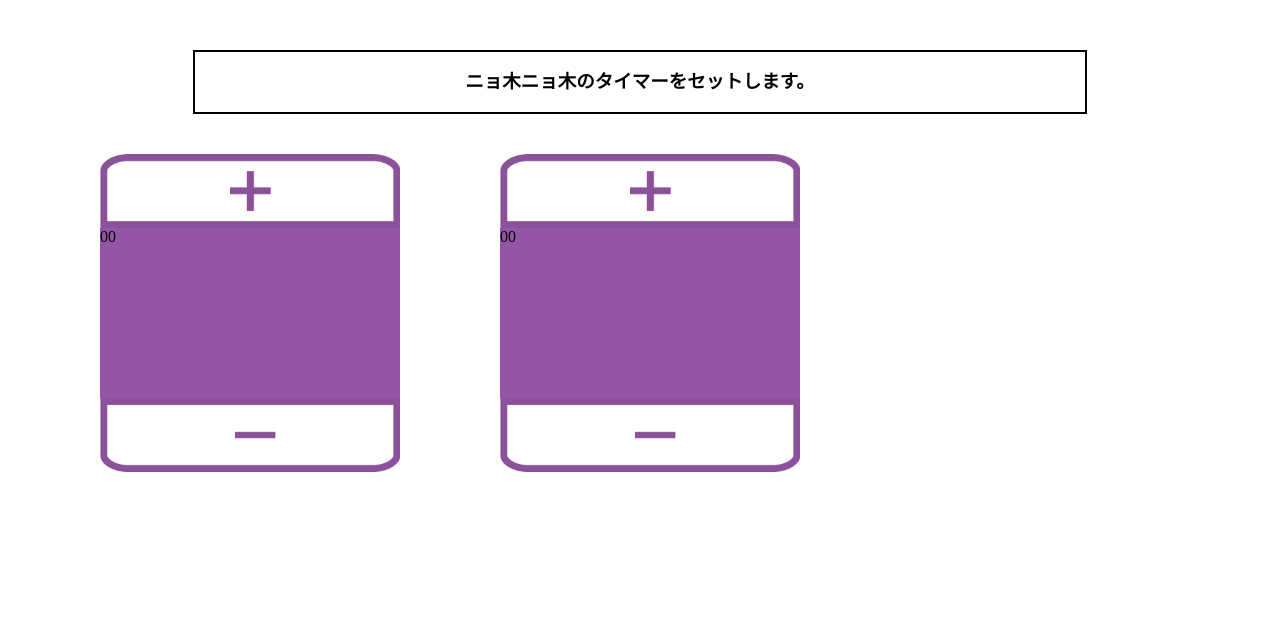
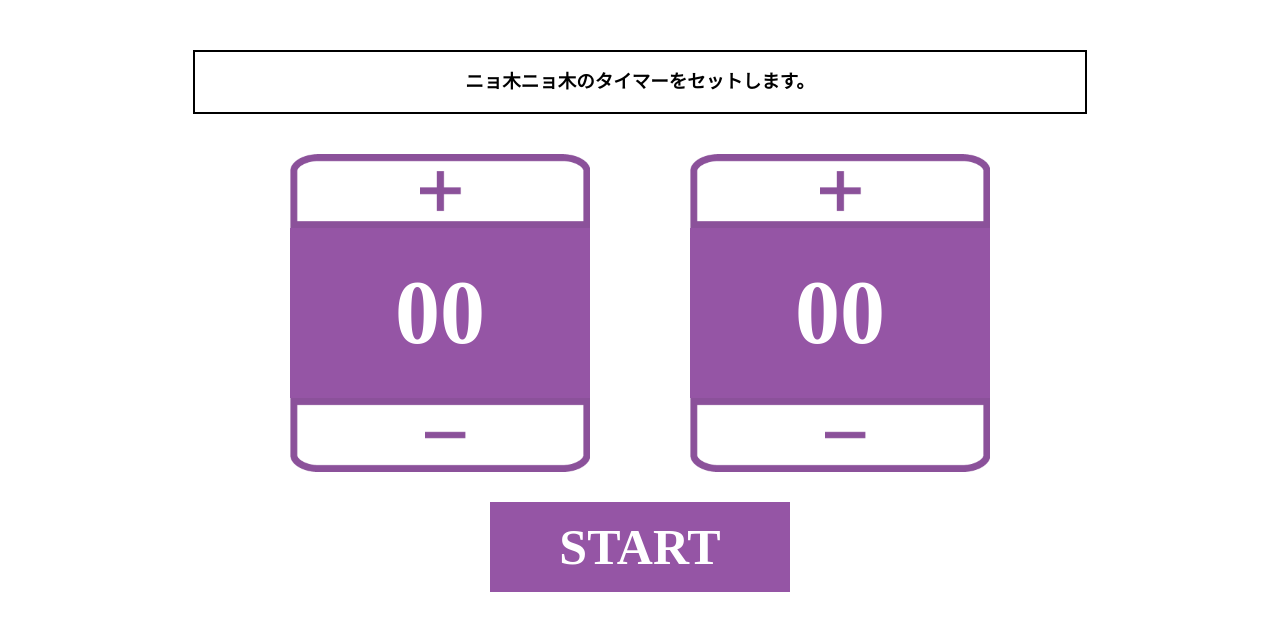
Before and after one commit to haseaki0503/nyoki-nyoki-client, a website: page public/timer.html in a window 1280 px wide. Shown: the part 120-750 px from the top of the page. Drawn offline with Linux system fonts and the light colour scheme.

Commit message:
modifiy timer

```diff
--- a/public/css/page.css
+++ b/public/css/page.css
@@ -107,9 +107,9 @@ article {
 	border: 3px #9555A5 solid;
 }
 .set-timer{
-	width: 1000px;
-	margin-top: 20px;
-	padding: 0 100px;
+	width: 700px;
+	margin: auto;
+	margin-top: 40px;
 	overflow: hidden;
 }
 .set-timer img {
@@ -120,16 +120,36 @@ article {
 	height: 170px;
 	background-color: #9555A5;
 }
+.timer-body > p{
+	text-align: center;
+	font-size:90px;
+	font-weight: bold;
+	color: white;
+	line-height: 170px;
+}
 .min-timer{
 	width: 300px;
+	margin-right: 100px;
 	overflow: hidden;
 	float: left;
-	margin-right: 100px;
 }
 .sec-timer {
 	width: 300px;
 	overflow: hidden;
-	float: left;
+}
+.start{
+	margin: 0 auto;
+	margin-top: 30px;
+	width: 300px;
+	height: 90px;
+	background-color: #9555A5;
+}
+.start > p{
+	font-size: 50px;
+	font-weight: bold;
+	line-height: 90px;
+	text-align: center;
+	color: white;
 }
 
 /*visualizer*/
--- a/public/timer.html
+++ b/public/timer.html
@@ -36,6 +36,9 @@
         <img src="src/timer_-.png">
       </div>
     </nav>
+    <div class="start">
+      <p>START</p>
+    </div>
   </article>
 </body>
 </html>
```
